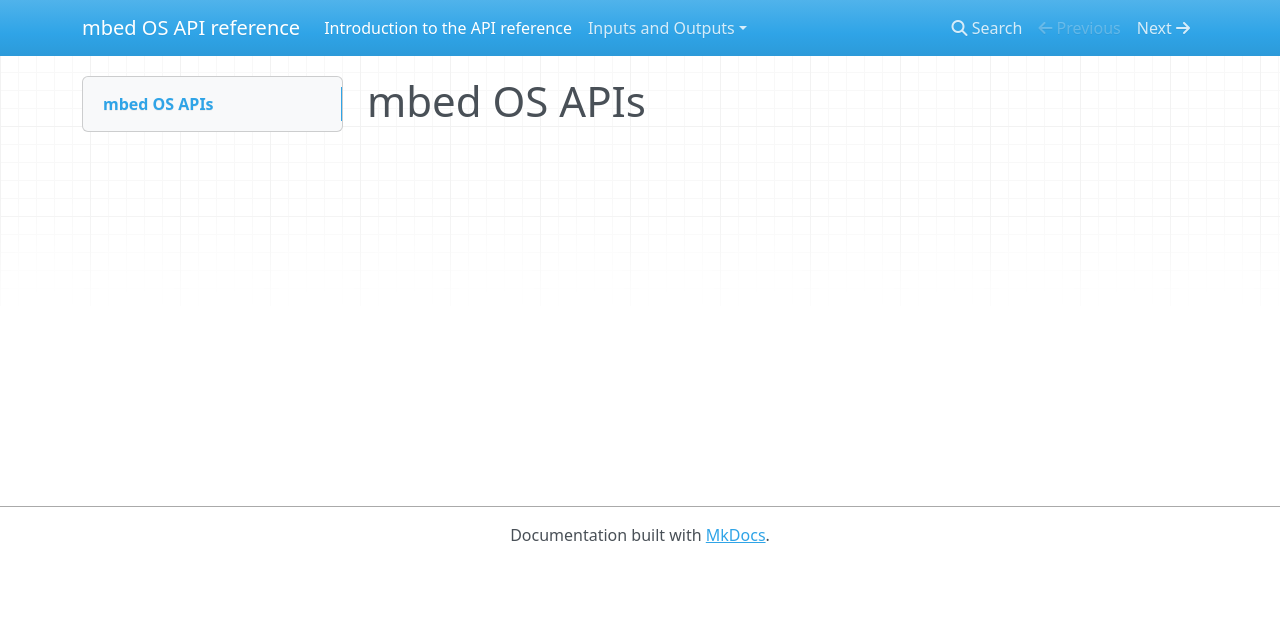
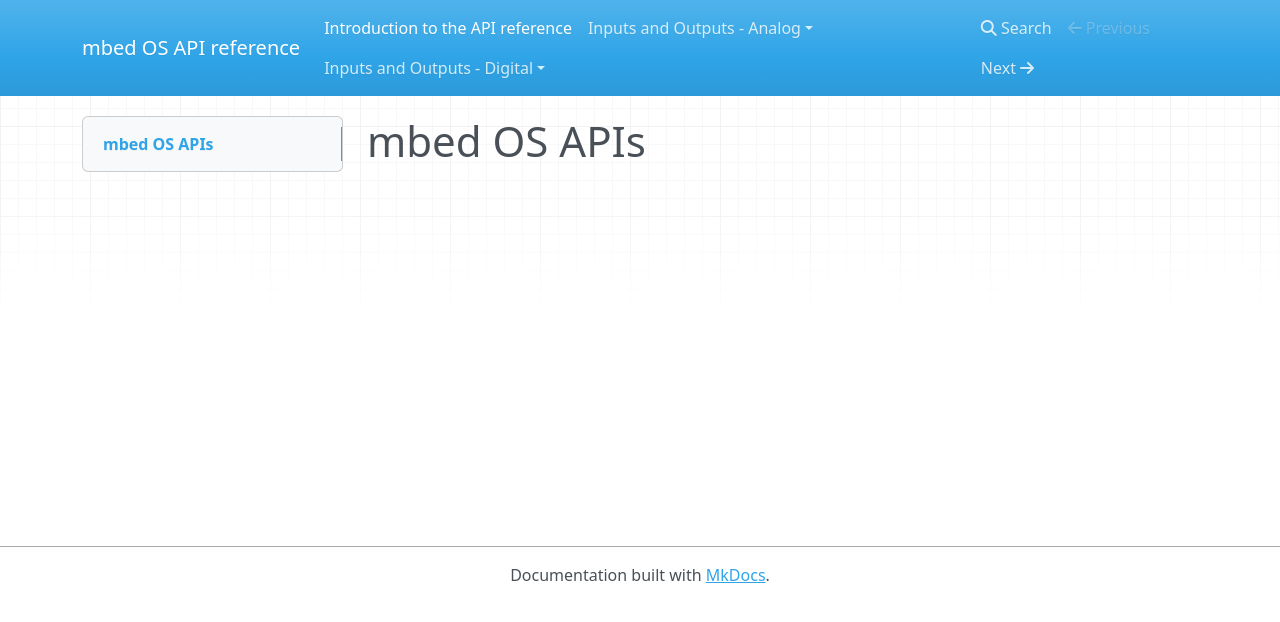
Before and after one commit to ARMmbed/mbed_OS_API_Docs, an MkDocs documentation site: the page built from docs/index.md, in a window 1280 px wide. Shown: the top 622 px of the page. Built offline with MkDocs 1.6.1, drawn with Linux system fonts in a browser that asks for light colours; nearby versions of some CDN libraries; old or Windows-style settings are respelled for this version of MkDocs; part of the change alters nothing that is shown.

Commit message:
Different idea

```diff
--- a/mkdocs.yml
+++ b/mkdocs.yml
@@ -4,19 +4,19 @@ docs_dir: docs
 
 pages:
 - ['index.md','Introduction to the API reference']
-- ['Analog_IO/index.md', 'Inputs and Outputs', 'Analog IO']
-- ['Analog_IO/AnalogIn.md', 'Inputs and Outputs', 'AnalogIn']
-- ['Analog_IO/AnalogOut.md', 'Inputs and Outputs', 'AnalogOut']
-- ['Digital_IO/index.md', 'Inputs and Outputs', 'Digital IO']
-- ['Digital_IO/DigitalIn.md', 'Inputs and Outputs', 'Digital - DigitalIN']
-- ['Digital_IO/DigitalOut.md', 'Inputs and Outputs', 'Digital - DigitalOut']
-- ['Digital_IO/DigitalInOut.md', 'Inputs and Outputs', 'Digital - DigitalInOut']
-- ['Digital_IO/BusIn.md', 'Inputs and Outputs', 'Bus - BusIn']
-- ['Digital_IO/BusOut.md', 'Inputs and Outputs', 'Bus - BusOut']
-- ['Digital_IO/BusInOut.md', 'Inputs and Outputs', 'Bus - BusInOut']
-- ['Digital_IO/PortIn.md', 'Inputs and Outputs', 'Port - PortIn']
-- ['Digital_IO/PortOut.md', 'Inputs and Outputs', 'Port - PortOut']
-- ['Digital_IO/PortInOut.md', 'Inputs and Outputs', 'Port - PortInOut']
-- ['Digital_IO/PwmOut.md', 'Inputs and Outputs', 'PwmOut']
-- ['Digital_IO/InterruptIn.md', 'Inputs and Outputs', 'InterruptIn']
-- ['Digital_Interfaces/index.md', 'Inputs and Outputs', 'Digital Interfaces']
+- ['Analog_IO/index.md', 'Inputs and Outputs - Analog', 'Analog IO']
+- ['Analog_IO/AnalogIn.md', 'Inputs and Outputs - Analog', 'AnalogIn']
+- ['Analog_IO/AnalogOut.md', 'Inputs and Outputs - Analog', 'AnalogOut']
+- ['Digital_IO/index.md', 'Inputs and Outputs - Digital', 'Digital IO']
+- ['Digital_IO/DigitalIn.md', 'Inputs and Outputs - Digital', 'Digital - DigitalIN']
+- ['Digital_IO/DigitalOut.md', 'Inputs and Outputs - Digital', 'Digital - DigitalOut']
+- ['Digital_IO/DigitalInOut.md', 'Inputs and Outputs - Digital', 'Digital - DigitalInOut']
+- ['Digital_IO/BusIn.md', 'Inputs and Outputs - Digital', 'Bus - BusIn']
+- ['Digital_IO/BusOut.md', 'Inputs and Outputs - Digital', 'Bus - BusOut']
+- ['Digital_IO/BusInOut.md', 'Inputs and Outputs - Digital', 'Bus - BusInOut']
+- ['Digital_IO/PortIn.md', 'Inputs and Outputs - Digital', 'Port - PortIn']
+- ['Digital_IO/PortOut.md', 'Inputs and Outputs - Digital', 'Port - PortOut']
+- ['Digital_IO/PortInOut.md', 'Inputs and Outputs - Digital', 'Port - PortInOut']
+- ['Digital_IO/PwmOut.md', 'Inputs and Outputs - Digital', 'PwmOut']
+- ['Digital_IO/InterruptIn.md', 'Inputs and Outputs - Digital', 'InterruptIn']
+- ['Digital_Interfaces/index.md', 'Inputs and Outputs - Digital', 'Digital Interfaces']
```
